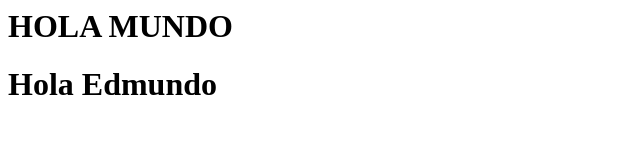
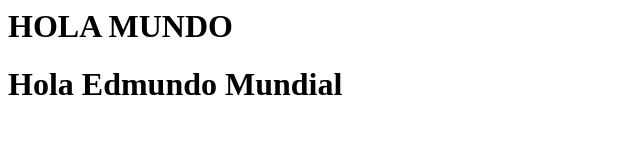
Before and after one commit to rmadrazo97/coursera-front-end, a plain HTML site: page index.html in a window 1280 px wide. Shown: the whole page, without its empty margins (0-640 px from the left). Drawn offline with Linux system fonts and the light colour scheme.

Commit message:
third commit

```diff
--- a/index.html
+++ b/index.html
@@ -1,2 +1,2 @@
 <h1>HOLA MUNDO</h1>
-<h1>Hola Edmundo</h1>
+<h1>Hola Edmundo Mundial</h1>
```
